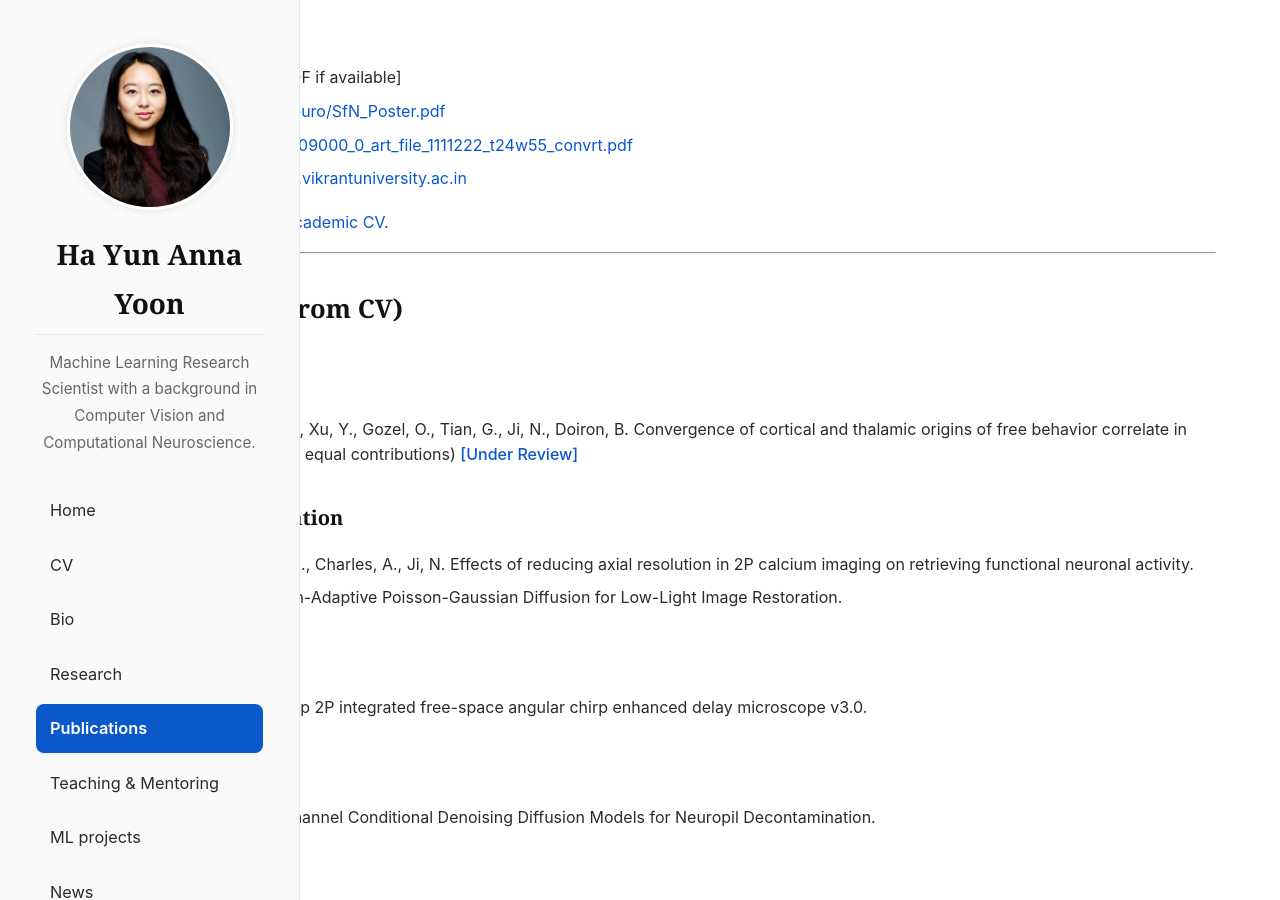
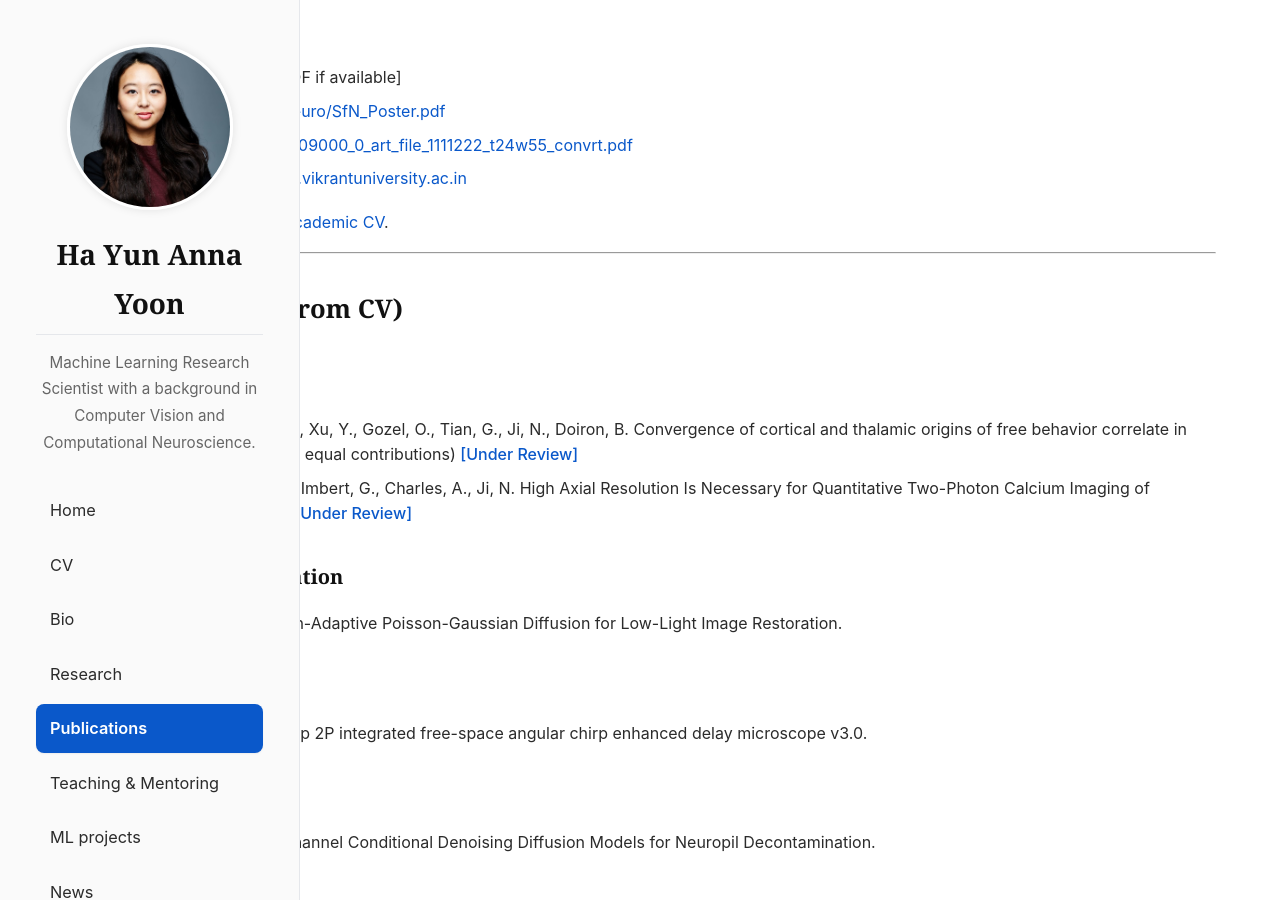
Before and after one commit to annahayoon/annahayoon.github.io, a Jekyll site: the page built from publications.md, in a window 1280 px wide and 900 px high, scrolled down 845 px. Built offline with Jekyll 4.4.1, drawn with Linux system fonts in a browser that asks for light colours.

Commit message:
Update axial resolution calcium imaging paper to under review.
Refresh title, authors, status, and PDF link on the publications pages.

```diff
--- a/publications.md
+++ b/publications.md
@@ -38,9 +38,9 @@ For full bibliography, see the [Academic CV](/cv.html).
 
 ### Under Review
 - Yu, P.*, **Yoon, H.A.**\*, Yang, Y.*, Xu, Y., Gozel, O., Tian, G., Ji, N., Doiron, B. Convergence of cortical and thalamic origins of free behavior correlate in mouse V1. [PDF](https://www.biorxiv.org/content/10.64898/2026.01.07.698022v1.full.pdf) (* = denotes equal contributions) <span class="publication-venue">[Under Review]</span>
+- **Yoon, H.A.**, Afifa, U., Ferrer-Imbert, G., Charles, A., Ji, N. High Axial Resolution Is Necessary for Quantitative Two-Photon Calcium Imaging of Neuronal Populations. [PDF](/assets/neuro/Neuropil_ManuscriptDraft.pdf) <span class="publication-venue">[Under Review]</span>
 
 ### Manuscripts in Preparation
-- **Yoon, H.A.**, Ferrer-Imbert, G., Charles, A., Ji, N. Effects of reducing axial resolution in 2P calcium imaging on retrieving functional neuronal activity.
 - **Yoon, H.A.**, Hong, J. Domain-Adaptive Poisson-Gaussian Diffusion for Low-Light Image Restoration.
 
 ### Work Completed
--- a/research-publications.html
+++ b/research-publications.html
@@ -329,8 +329,8 @@
 
             <div class="pub-row">
                 <div class="pub-row__body">
-                    <p><span class="publication-title">[2] High Spatial Resolution is Essential for Accurate In Vivo Calcium Imaging of Neuronal Populations.</span><br>
-                    <strong>Yoon, H.A.</strong>, Ferrer-Imbert, G., Charles, A., Ji, N. <em>[In preparation]</em></p>
+                    <p><span class="publication-title">[2] High Axial Resolution Is Necessary for Quantitative Two-Photon Calcium Imaging of Neuronal Populations.</span> <a href="/assets/neuro/Neuropil_ManuscriptDraft.pdf">[PDF]</a><br>
+                    <strong>Yoon, H.A.</strong>, Afifa, U., Ferrer-Imbert, G., Charles, A., Ji, N. <em>[Under Review]</em></p>
                 </div>
                 <button type="button" class="pub-row__thumb" data-figure-src="/assets/images/ExcNA.svg" aria-label="Show 8× zoom preview for publication [2]">
                     <img src="/assets/images/ExcNA.svg" alt="" width="88" height="88" decoding="async">
```
Also changed, not shown: 1 other file.
